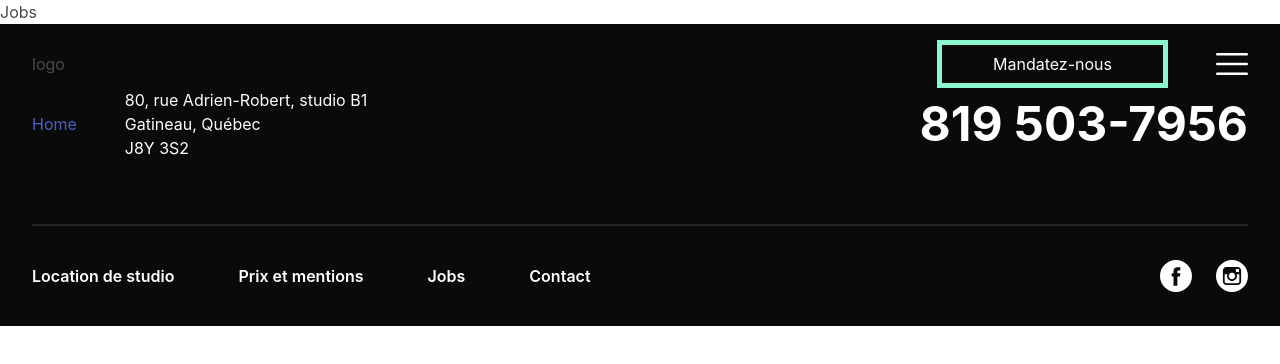
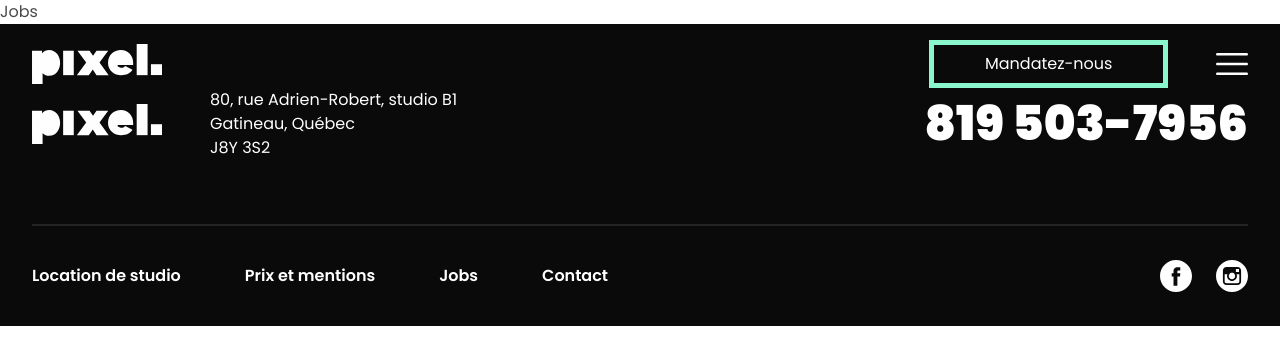
Before and after one commit to cohancarpentier/pixel, a Gatsby site: page /jobs in a window 1280 px wide. Built offline with nearby package versions, Linux system fonts and the light colour scheme; Gatsby itself is replaced by a stand-in of ours.

Commit message:
added google fonts

```diff
--- a/src/components/footer.js
+++ b/src/components/footer.js
@@ -3,6 +3,7 @@ import { Link } from 'gatsby'
 import footerStyles from './footer.module.scss'
 import instagram from './../images/instagram.svg'
 import facebook from './../images/facebook.svg'
+import logo from './../images/logo.svg'
 
 export class Footer extends Component {
   render() {
@@ -16,7 +17,7 @@ export class Footer extends Component {
           >
             <div className="level-left">
               <Link style={{ marginRight: '3rem' }} to={`/`}>
-                Home
+                <img src={logo} alt="Logo" width={130} />
               </Link>
               {/*<Img
                 alt={}
--- a/src/components/navigation.js
+++ b/src/components/navigation.js
@@ -2,6 +2,7 @@ import React, { Component, Fragment } from 'react'
 import { Link } from 'gatsby'
 import navStyles from './navigation.module.scss'
 import menu from './../images/menu.svg'
+import logo from './../images/logo.svg'
 
 export class Navigation extends Component {
   state = {
@@ -42,7 +43,11 @@ export class Navigation extends Component {
         >
           <div className="container is-fluid">
             <div className="level">
-              <div className="level-left">logo</div>
+              <div className="level-left">
+                <Link to={`/`}>
+                  <img src={logo} alt="Logo" width={130} />
+                </Link>
+              </div>
               <div className="level-right">
                 <Link to={`/`}>
                   <span className={`${navStyles.ripple} has-text-white`}>
--- a/src/styles/_variables.scss
+++ b/src/styles/_variables.scss
@@ -1,5 +1,7 @@
+@import url('https://fonts.googleapis.com/css?family=Poppins:400,600,900');
+
+$family-sans-serif: 'Poppins', sans-serif;
 $purple: #8af6cc;
-
 $primary: $purple;
 $widescreen-enabled: false;
 $fullhd-enabled: false;
```
Also changed, not shown: src/pages/projects.js (+13 -3 lines), src/images/logo.svg (added), 1 other file.
